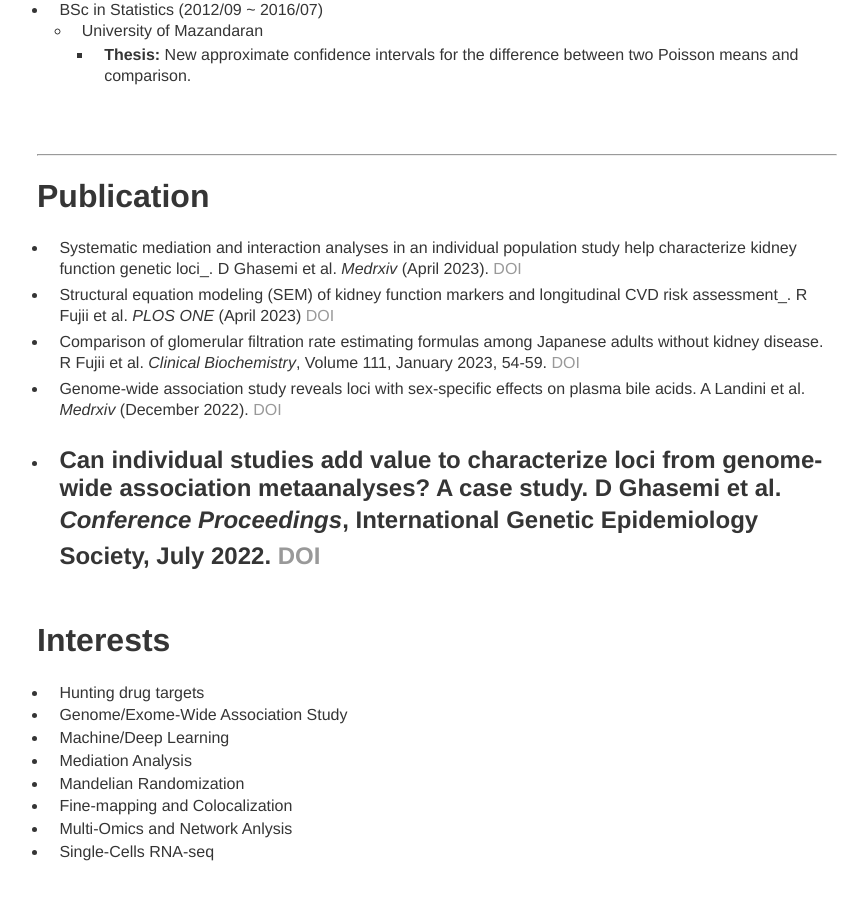
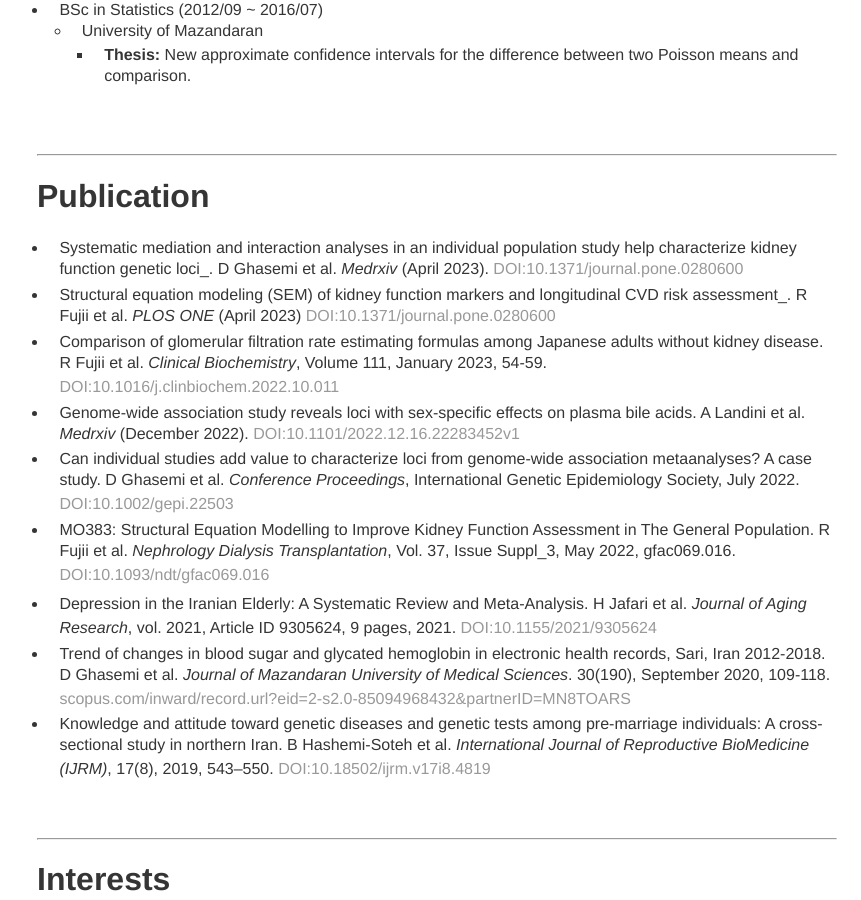
Before and after one commit to dariushghasemi/dariushghasemi.github.io, a Jekyll site: the page built from index.md, in a window 1280 px wide and 900 px high, scrolled down 1570 px. Shown: the whole window, without its empty margins (203-1064 px from the left). Built offline with Jekyll 4.4.1, drawn with Linux system fonts in a browser that asks for light colours; our own code applies the rules of GitHub Pages for plain Markdown files.

Commit message:
Update index.md

```diff
--- a/index.md
+++ b/index.md
@@ -49,11 +49,18 @@ I'm a Statistical Geneticist investigating the characteristics of genetic determ
 ---
 
 # Publication
-* Systematic mediation and interaction analyses in an individual population study help characterize kidney function genetic loci_. D Ghasemi et al. _Medrxiv_ (April 2023). [DOI]()
-* Structural equation modeling (SEM) of kidney function markers and longitudinal CVD risk assessment_. R Fujii et al. _PLOS ONE_ (April 2023) [DOI]()
-* Comparison of glomerular filtration rate estimating formulas among Japanese adults without kidney disease. R Fujii et al. _Clinical Biochemistry_, Volume 111, January 2023, 54-59. [DOI]()
-* Genome-wide association study reveals loci with sex-specific effects on plasma bile acids. A Landini et al. _Medrxiv_ (December 2022). [DOI]()
-* Can individual studies add value to characterize loci from genome-wide association metaanalyses? A case study. D Ghasemi et al. _Conference Proceedings_, International Genetic Epidemiology Society, July 2022. [DOI]()
+* Systematic mediation and interaction analyses in an individual population study help characterize kidney function genetic loci_. D Ghasemi et al. _Medrxiv_ (April 2023). [DOI:10.1371/journal.pone.0280600](10.1371/journal.pone.0280600)
+* Structural equation modeling (SEM) of kidney function markers and longitudinal CVD risk assessment_. R Fujii et al. _PLOS ONE_ (April 2023) [DOI:10.1371/journal.pone.0280600](10.1371/journal.pone.0280600)
+* Comparison of glomerular filtration rate estimating formulas among Japanese adults without kidney disease. R Fujii et al. _Clinical Biochemistry_, Volume 111, January 2023, 54-59. [DOI:10.1016/j.clinbiochem.2022.10.011](10.1016/j.clinbiochem.2022.10.011)
+* Genome-wide association study reveals loci with sex-specific effects on plasma bile acids. A Landini et al. _Medrxiv_ (December 2022). [DOI:10.1101/2022.12.16.22283452v1](10.1101/2022.12.16.22283452v1)
+* Can individual studies add value to characterize loci from genome-wide association metaanalyses? A case study. D Ghasemi et al. _Conference Proceedings_, International Genetic Epidemiology Society, July 2022. [DOI:10.1002/gepi.22503](10.1002/gepi.22503)
+* MO383: Structural Equation Modelling to Improve Kidney Function Assessment in The General Population. R Fujii et al. _Nephrology Dialysis Transplantation_, Vol. 37, Issue Suppl_3, May 2022, gfac069.016. [DOI:10.1093/ndt/gfac069.016](10.1093/ndt/gfac069.016)
+* Depression in the Iranian Elderly: A Systematic Review and Meta-Analysis. H Jafari et al. _Journal of Aging Research_, vol. 2021, Article ID 9305624, 9 pages, 2021. [DOI:10.1155/2021/9305624](10.1155/2021/9305624)
+* Trend of changes in blood sugar and glycated hemoglobin in electronic health records, Sari, Iran 2012-2018. D Ghasemi et al. _Journal of Mazandaran University of Medical Sciences_. 30(190), September 2020, 109-118. [scopus.com/inward/record.url?eid=2-s2.0-85094968432&partnerID=MN8TOARS](http://www.scopus.com/inward/record.url?eid=2-s2.0-85094968432&partnerID=MN8TOARS)
+* Knowledge and attitude toward genetic diseases and genetic tests among pre-marriage individuals: A cross-sectional study in northern Iran. B Hashemi-Soteh et al. _International Journal of Reproductive BioMedicine (IJRM)_, 17(8), 2019, 543–550. [DOI:10.18502/ijrm.v17i8.4819](10.18502/ijrm.v17i8.4819)
+
+<br/>
+
 ---
 
 # Interests
```
